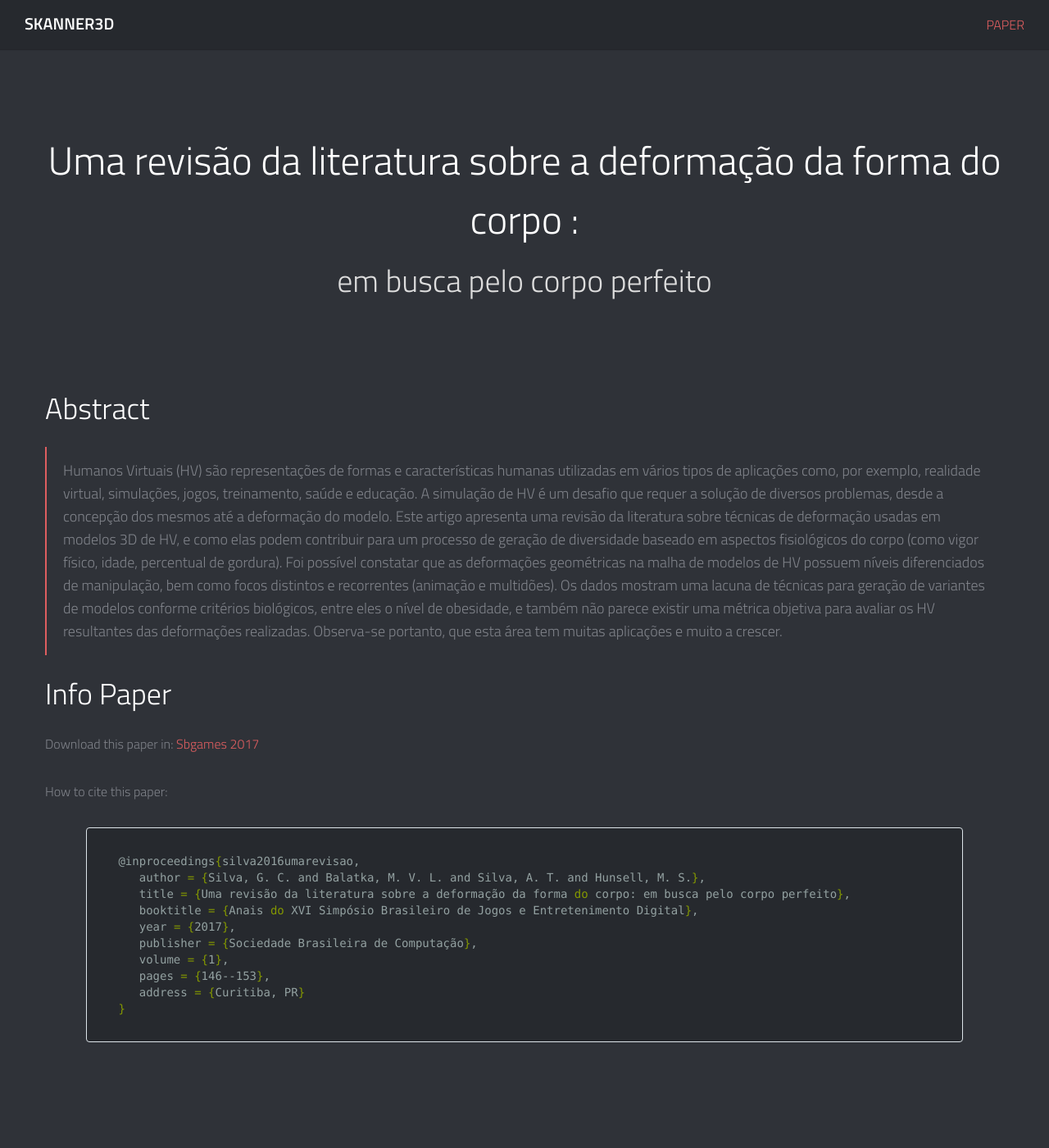
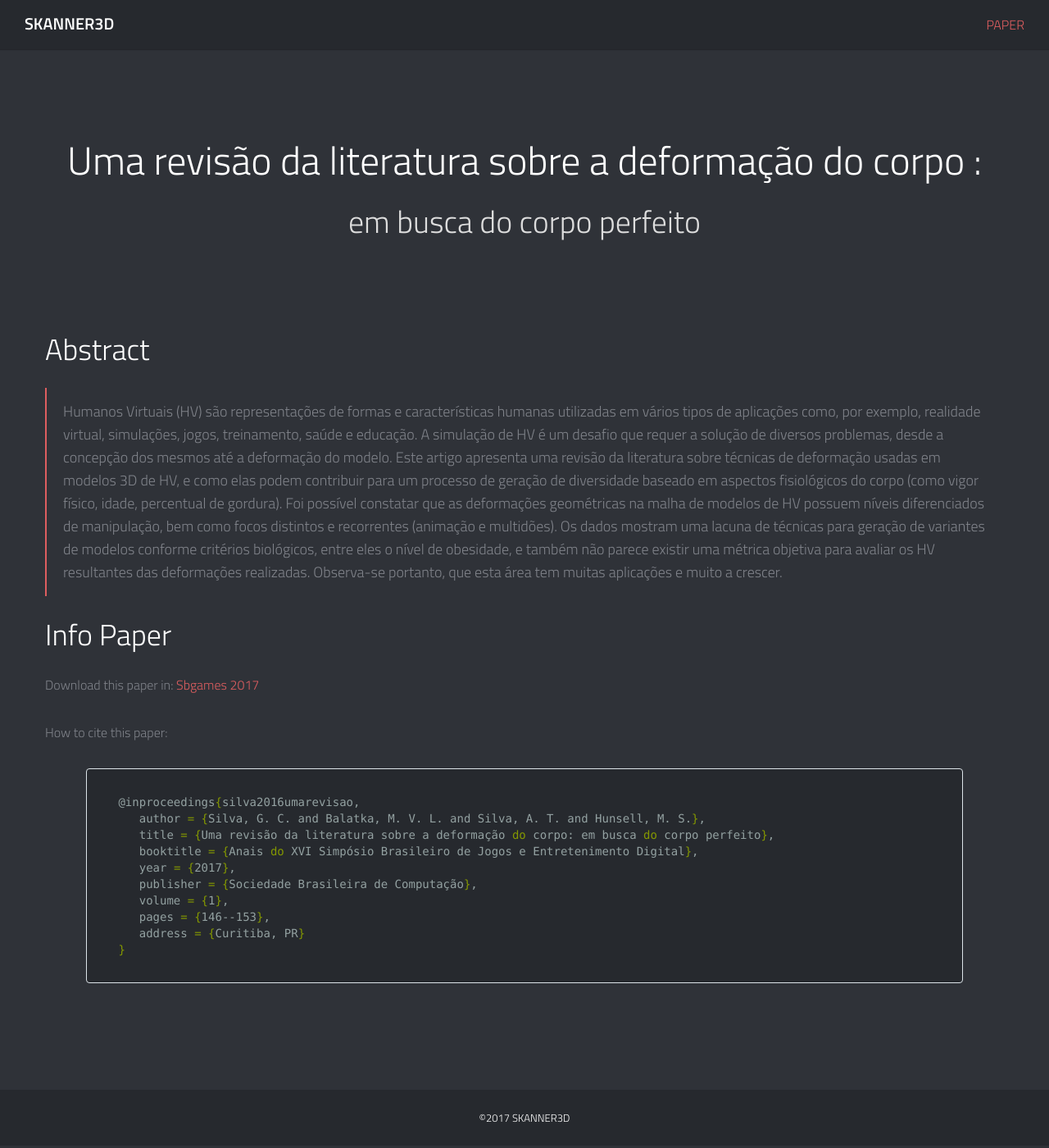
Before and after one commit to UDESC-LARVA/sKanner3D, a Jekyll site: the page built from _paper/2017_review.md, in a window 1280 px wide and 1400 px high. Shown: the whole window at 82% size. Built offline with Jekyll 4.4.1, drawn with Linux system fonts in a browser that asks for light colours; comment, search, counter and statistics services are not loaded.

Commit message:
update informations

````diff
--- a/_paper/2017_review.md
+++ b/_paper/2017_review.md
@@ -1,6 +1,6 @@
 ---
-title: Uma revisão da literatura sobre a deformação da forma do corpo
-subtitle: em busca pelo corpo perfeito
+title: Uma revisão da literatura sobre a deformação do corpo
+subtitle: em busca do corpo perfeito
 layout: paper
 tags: Humanos Virtuais, deformação, revisão
 language: Portuguese
@@ -20,7 +20,7 @@
 ```bash
  @inproceedings{silva2016umarevisao,
     author = {Silva, G. C. and Balatka, M. V. L. and Silva, A. T. and Hunsell, M. S.},
-    title = {Uma revisão da literatura sobre a deformação da forma do corpo: em busca pelo corpo perfeito},
+    title = {Uma revisão da literatura sobre a deformação do corpo: em busca do corpo perfeito},
     booktitle = {Anais do XVI Simpósio Brasileiro de Jogos e Entretenimento Digital},
     year = {2017},
     publisher = {Sociedade Brasileira de Computação},
````
